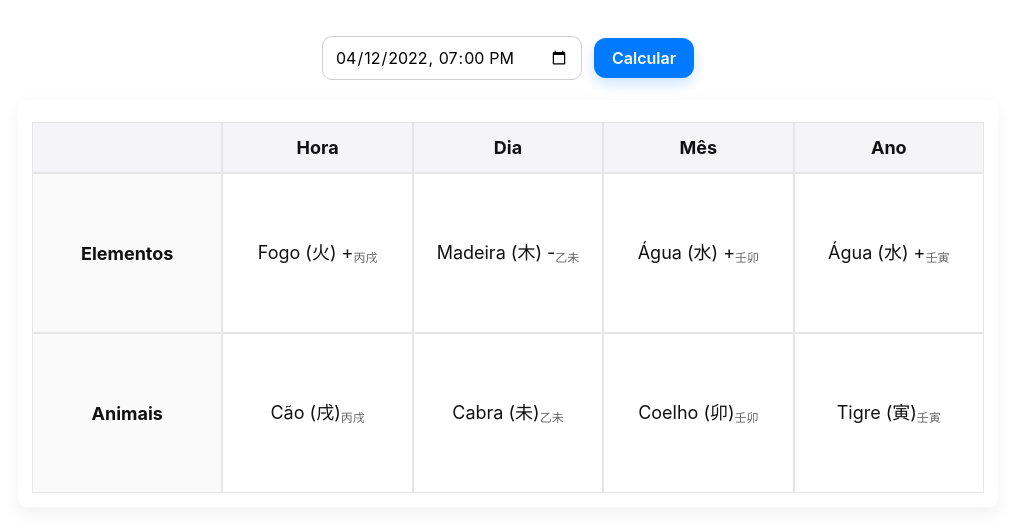
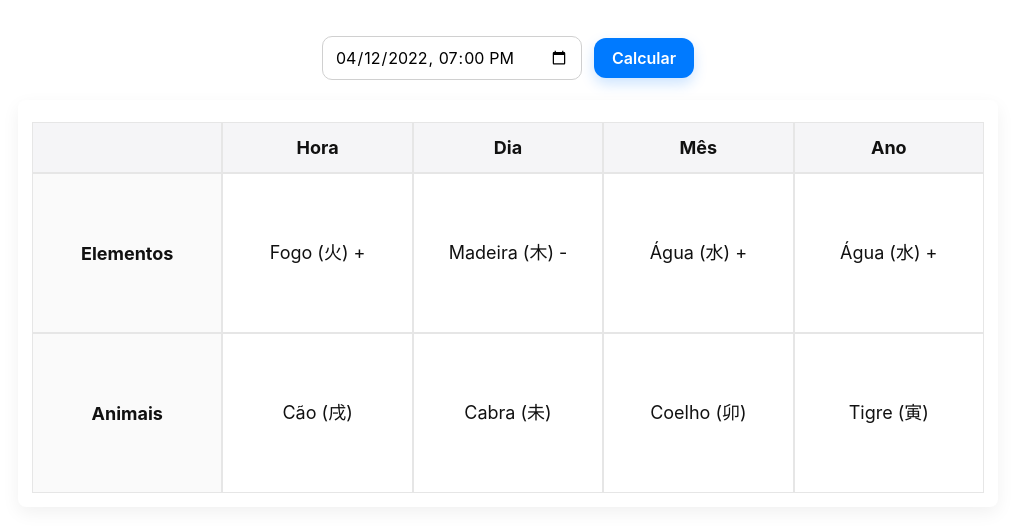
Before and after one commit to 23197681-5/monstersRolodex, a Next.js app: page /bazi in a window 1280 px wide. Shown: the top 532 px of the page, without its empty margins (132-1147 px from the left). Built offline with nearby package versions, Linux system fonts and the light colour scheme.

Commit message:
remove caracteres chineses duplicados

```diff
--- a/pages/bazi.js
+++ b/pages/bazi.js
@@ -379,7 +379,6 @@ function computeDayGanzhiFromUTC(y, m1to12, d) {
                           <td key={c.label} style={cellStyle}>
                             <div style={{ padding: 12, display: 'flex', alignItems: 'center', justifyContent: 'center', height: '100%', boxSizing: 'border-box' }}>
                               <div style={{ lineHeight: 1.15 }}>{stemToElement(toStem(c.gz)) || (c.gz || '')}</div>
-                              <div style={{ fontSize: 12, color: '#666', marginTop: 6 }}>{c.gz || ''}</div>
                             </div>
                           </td>
                         ))}
@@ -389,8 +388,7 @@ function computeDayGanzhiFromUTC(y, m1to12, d) {
                         {cols.map((c) => (
                           <td key={c.label} style={cellStyle}>
                             <div style={{ padding: 12, display: 'flex', alignItems: 'center', justifyContent: 'center', height: '100%', boxSizing: 'border-box' }}>
-                              <div style={{ lineHeight: 1.15 }}>{branchToAnimal(toBranch(c.gz)) || (c.gz || '')}</div>
-                              <div style={{ fontSize: 12, color: '#666', marginTop: 6 }}>{c.gz || ''}</div>
+                              <div style={{ lineHeight: 1.15 }}>{branchToAnimal(toBranch(c.gz)) }</div>
                             </div>
                           </td>
                         ))}
--- a/pages/next-games.component.js
+++ b/pages/next-games.component.js
@@ -48,7 +48,7 @@ const NextGames = () => {
         {error && <p style={{ color: 'red' }}>{error}</p>}
         {!isLoading && !error && upcomingGames.length === 0 && <p>Nenhum jogo encontrado para a próxima semana.</p>}
         {!isLoading && !error &&
-          upcomingGames.map((game, index) => (
+          upcomingGames?.map((game, index) => (
             <div
               key={index}
               className={`${styles.gameItem} ${
```
